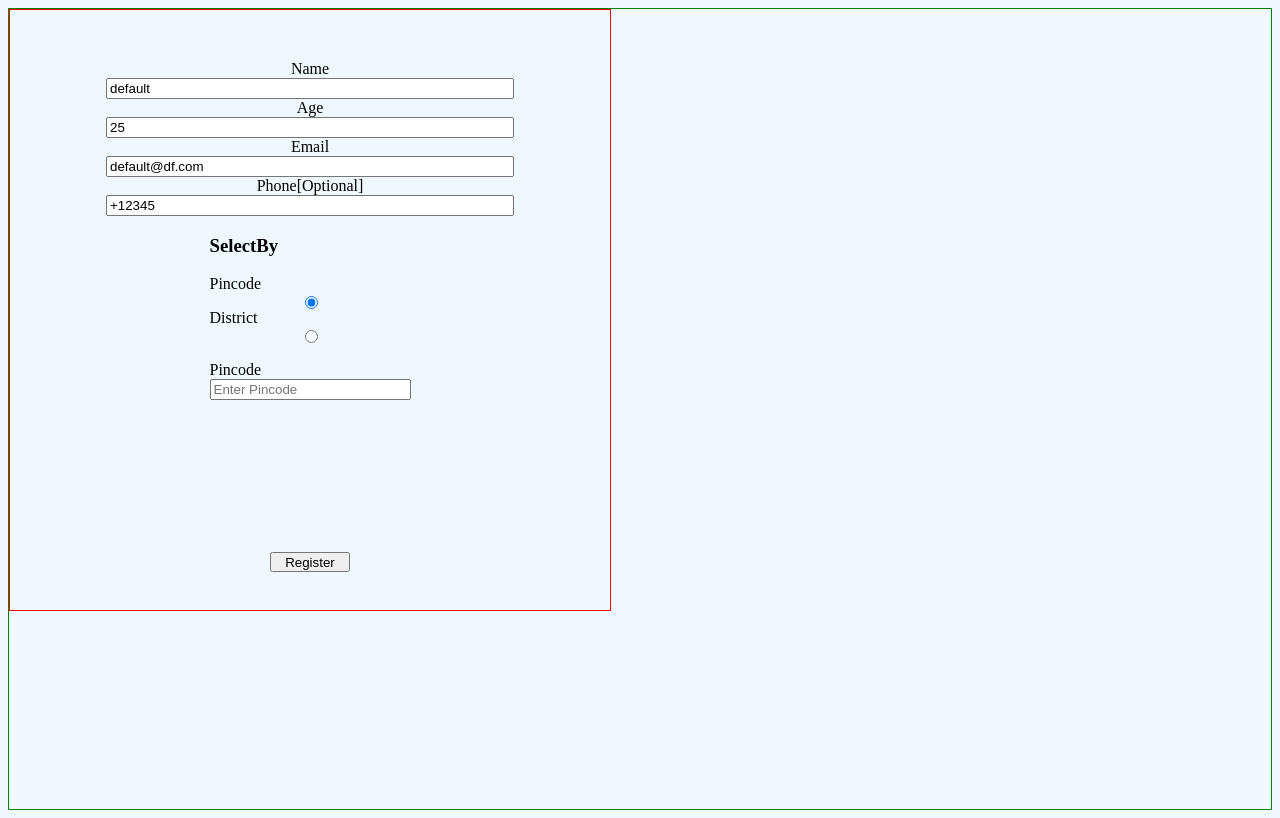
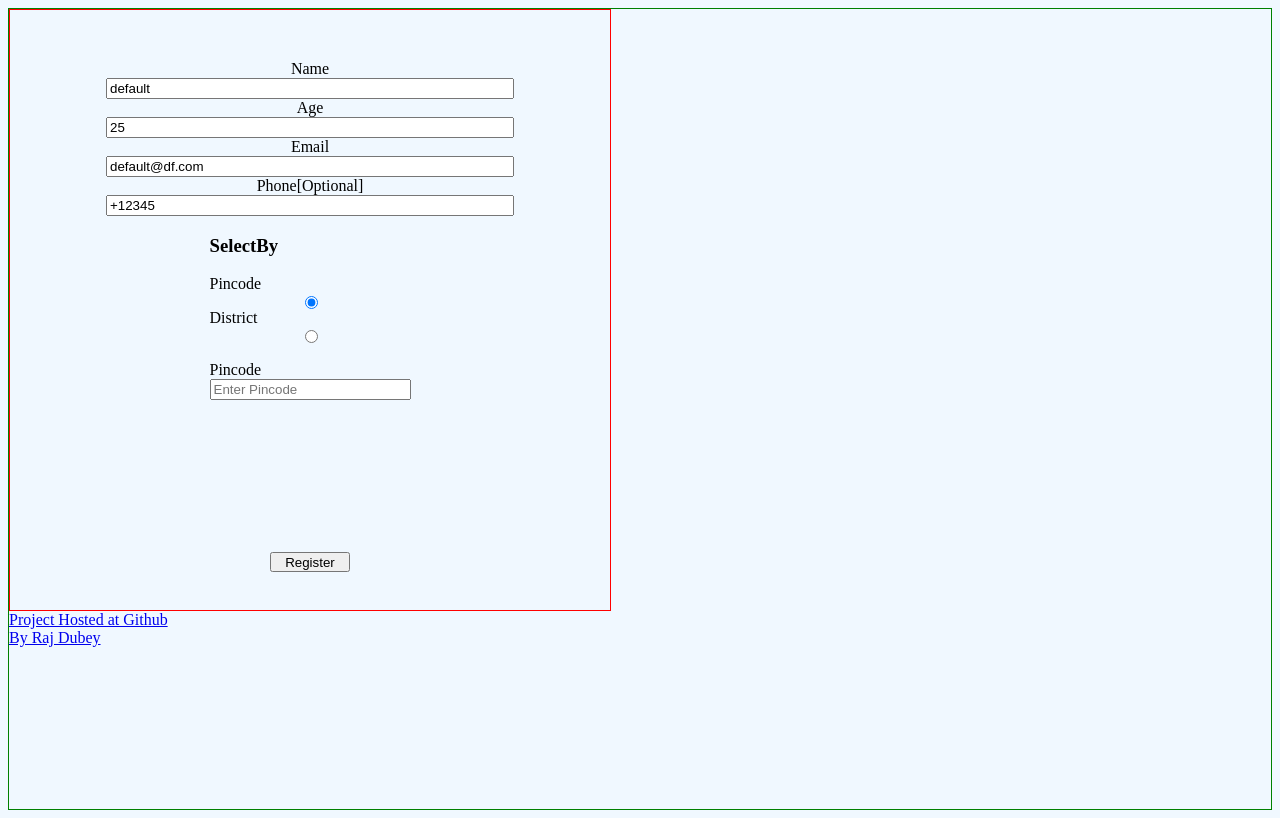
Before and after one commit to authoritydmc/cowin_api_send_email, a Flask app: page / in a window 1280 px wide. Run offline with Flask 2, Linux system fonts and the light colour scheme.

Commit message:
minor credit add

```diff
--- a/cowin_get_email/templates/base.html
+++ b/cowin_get_email/templates/base.html
@@ -74,7 +74,12 @@
 
 
     </div>
+    <a href='https://github.com/authoritydmc/cowin_api_send_email'>Project Hosted at Github</a>
+    <footer>
+        <a href='https://github.com/authoritydmc'> <span>By Raj Dubey </span></a>
+    </footer>
     <script type="text/javascript" src="{{ url_for('static', filename='main.js') }}"></script>
+
 </body>
 
 </html>
```
